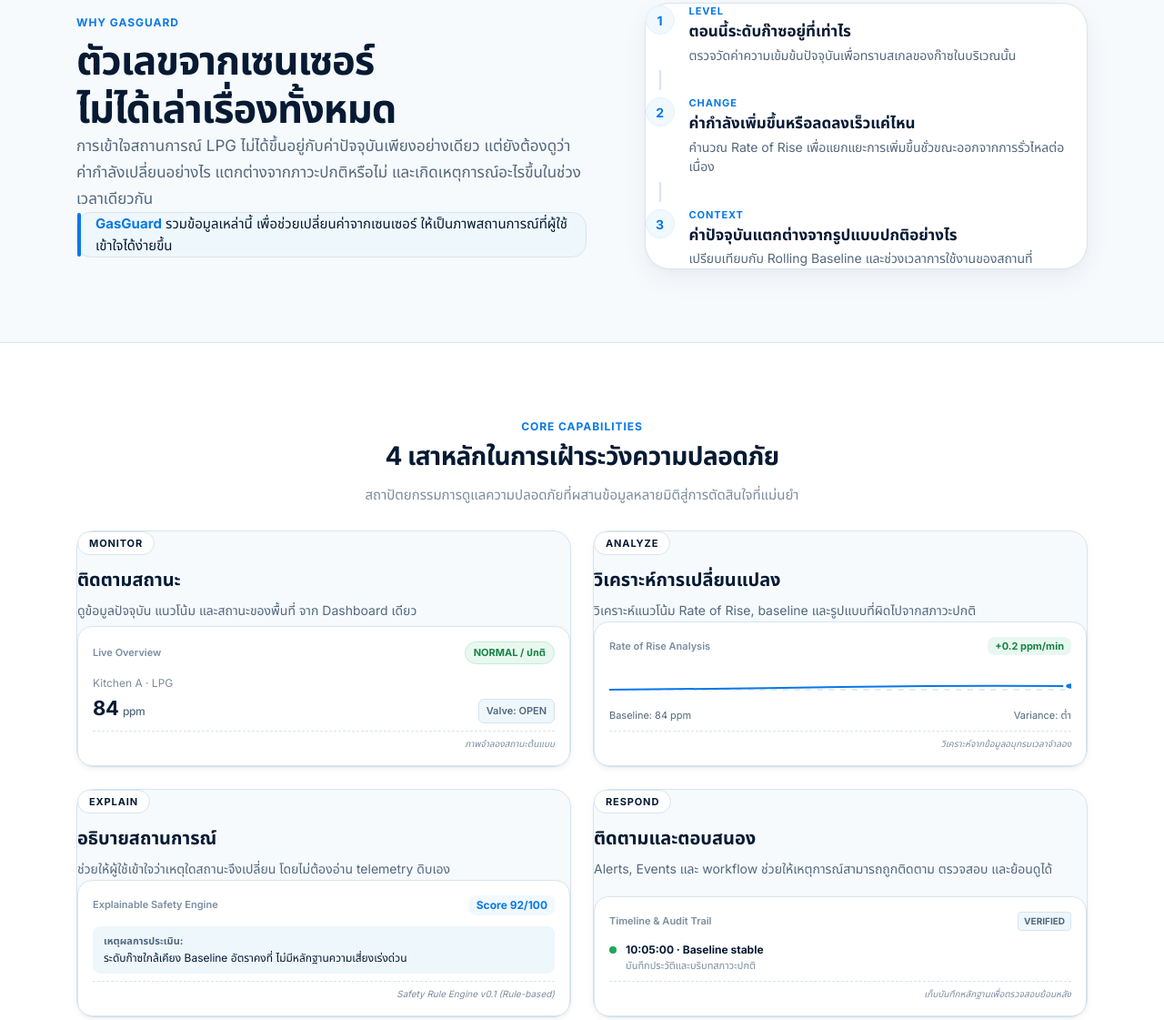
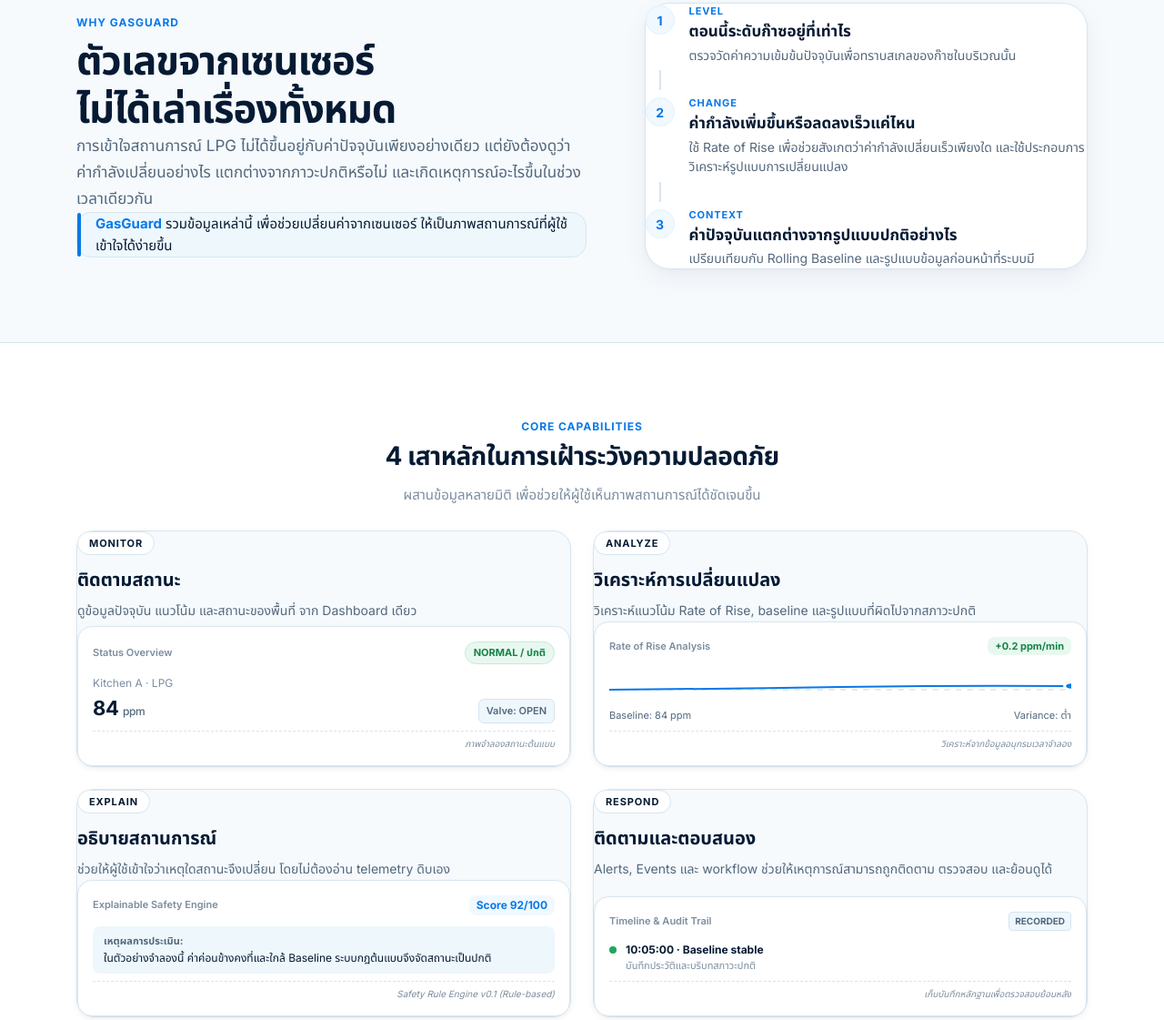
Before and after one commit to besttezz/gasguard, a website: page index.html in a window 1280 px wide. Shown: the part 646-1767 px from the top of the page at 91% size. Drawn offline with nearby package versions, Linux system fonts and the light colour scheme.

Commit message:
fix: align public product claims with prototype readiness

```diff
--- a/index.html
+++ b/index.html
@@ -155,7 +155,7 @@
                       <strong class="metric-number">92</strong>
                       <span class="metric-unit">/ 100</span>
                     </div>
-                    <span class="metric-subtext is-safe-text">สภาวะปลอดภัย</span>
+                    <span class="metric-subtext is-safe-text">สถานะจำลอง: ปกติ</span>
                   </div>
                 </div>
 
@@ -233,7 +233,7 @@
                 <div class="signal-body">
                   <div class="signal-tag">CHANGE</div>
                   <h3 class="signal-heading">ค่ากำลังเพิ่มขึ้นหรือลดลงเร็วแค่ไหน</h3>
-                  <p class="signal-desc">คำนวณ Rate of Rise เพื่อแยกแยะการเพิ่มขึ้นชั่วขณะออกจากการรั่วไหลต่อเนื่อง</p>
+                  <p class="signal-desc">ใช้ Rate of Rise เพื่อช่วยสังเกตว่าค่ากำลังเปลี่ยนเร็วเพียงใด และใช้ประกอบการวิเคราะห์รูปแบบการเปลี่ยนแปลง</p>
                 </div>
               </div>
 
@@ -244,7 +244,7 @@
                 <div class="signal-body">
                   <div class="signal-tag">CONTEXT</div>
                   <h3 class="signal-heading">ค่าปัจจุบันแตกต่างจากรูปแบบปกติอย่างไร</h3>
-                  <p class="signal-desc">เปรียบเทียบกับ Rolling Baseline และช่วงเวลาการใช้งานของสถานที่</p>
+                  <p class="signal-desc">เปรียบเทียบกับ Rolling Baseline และรูปแบบข้อมูลก่อนหน้าที่ระบบมี</p>
                 </div>
               </div>
             </div>
@@ -258,7 +258,7 @@
           <div class="public-section-head">
             <span class="public-section-kicker">Core Capabilities</span>
             <h2 class="public-section-title" id="public-capabilities-title">4 เสาหลักในการเฝ้าระวังความปลอดภัย</h2>
-            <p class="public-section-desc">สถาปัตยกรรมการดูแลความปลอดภัยที่ผสานข้อมูลหลายมิติสู่การตัดสินใจที่แม่นยำ</p>
+            <p class="public-section-desc">ผสานข้อมูลหลายมิติ เพื่อช่วยให้ผู้ใช้เห็นภาพสถานการณ์ได้ชัดเจนขึ้น</p>
           </div>
 
           <div class="public-capabilities-grid">
@@ -273,7 +273,7 @@
               </div>
               <div class="capability-fragment" aria-label="ตัวอย่างส่วนแสดงผล MONITOR">
                 <div class="fragment-head">
-                  <span class="fragment-label">Live Overview</span>
+                  <span class="fragment-label">Status Overview</span>
                   <span class="fragment-status-pill is-safe">NORMAL / ปกติ</span>
                 </div>
                 <div class="fragment-metric-row">
@@ -332,7 +332,7 @@
                 </div>
                 <div class="fragment-reason-box">
                   <strong>เหตุผลการประเมิน:</strong>
-                  <p>ระดับก๊าซใกล้เคียง Baseline อัตราคงที่ ไม่มีหลักฐานความเสี่ยงเร่งด่วน</p>
+                  <p>ในตัวอย่างจำลองนี้ ค่าค่อนข้างคงที่และใกล้ Baseline ระบบกฎต้นแบบจึงจัดสถานะเป็นปกติ</p>
                 </div>
                 <span class="fragment-disclose">Safety Rule Engine v0.1 (Rule-based)</span>
               </div>
@@ -350,7 +350,7 @@
               <div class="capability-fragment" aria-label="ตัวอย่างส่วนแสดงผล RESPOND">
                 <div class="fragment-head">
                   <span class="fragment-label">Timeline &amp; Audit Trail</span>
-                  <span class="fragment-audit-badge">Verified</span>
+                  <span class="fragment-audit-badge">Recorded</span>
                 </div>
                 <div class="fragment-timeline-item">
                   <span class="timeline-dot is-safe"></span>
@@ -383,7 +383,7 @@
             <div class="public-pipe-step" role="listitem">
               <div class="public-pipe-num">2</div>
               <strong>Measurement Layer</strong>
-              <small>ตรวจสอบโครงสร้างข้อมูล Bounds และแปลงสัญญาณดิบเป็น Physical ppm</small>
+              <small>ตรวจสอบโครงสร้างข้อมูล และเตรียมข้อมูลสำหรับการแปลงเป็น ppm ตามสถานะการ Calibration</small>
             </div>
             <div class="public-pipe-step" role="listitem">
               <div class="public-pipe-num">3</div>
@@ -398,7 +398,7 @@
             <div class="public-pipe-step" role="listitem">
               <div class="public-pipe-num">5</div>
               <strong>Alerts &amp; Events</strong>
-              <small>จำแนกระดับความเสี่ยง บันทึก Timeline และสร้าง Evidence Package</small>
+              <small>จำแนกระดับความเสี่ยง บันทึก Timeline และบันทึกเหตุการณ์และข้อมูลประกอบการตรวจสอบย้อนหลัง</small>
             </div>
             <div class="public-pipe-step" role="listitem">
               <div class="public-pipe-num">6</div>
```
Also changed, not shown: docs/screenshots/sprint-02/manifest.md (+1 -0 lines), docs/screenshots/sprint-02/desktop-1440px-sprint02.png, docs/screenshots/sprint-02/mobile-390px-sprint02.png, docs/screenshots/sprint-02/tablet-768px-sprint02.png.
